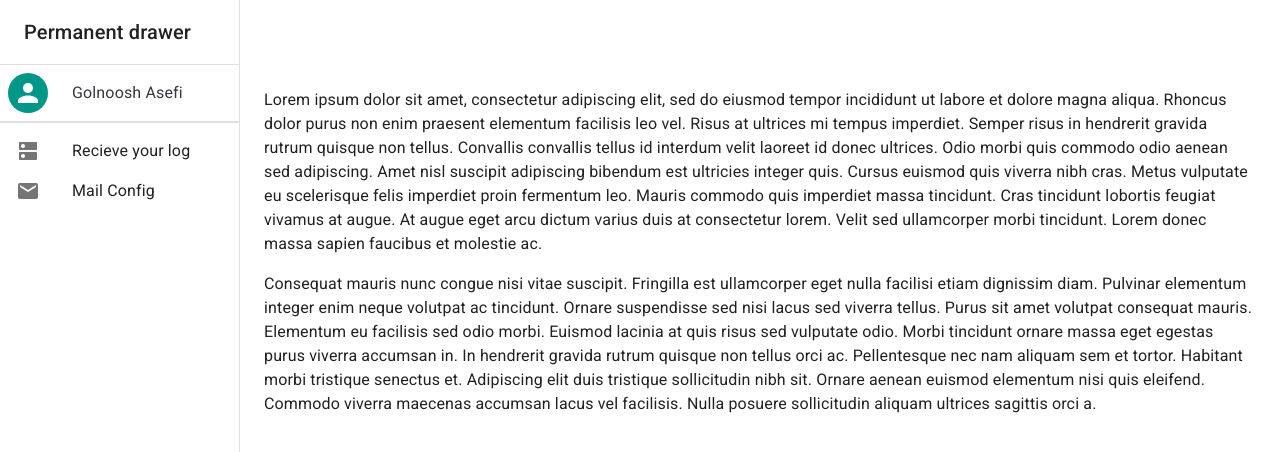
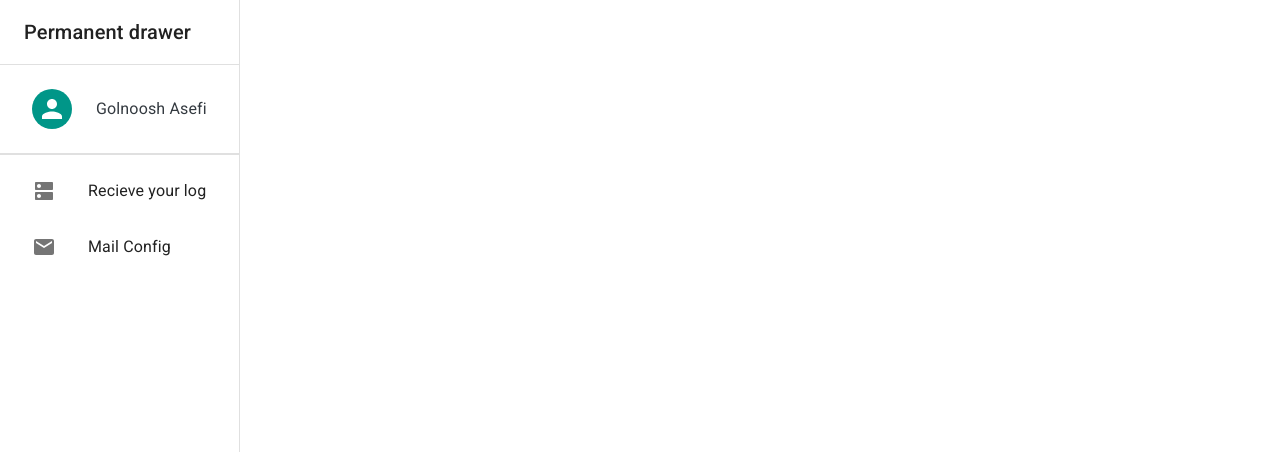
Before and after one commit to golnooshasefi/Internet-Engineering-proj, a React (Create React App) app: page /dhcp-panel in a window 1280 px wide. Shown: the top 452 px of the page. Built offline with nearby package versions, Linux system fonts and the light colour scheme.

Commit message:
Style added

```diff
--- a/package.json
+++ b/package.json
@@ -13,6 +13,7 @@
     "classnames": "^2.3.2",
     "react": "^18.2.0",
     "react-dom": "^18.2.0",
+    "react-router-dom": "^6.6.2",
     "react-scripts": "5.0.1",
     "sass": "^1.57.1",
     "styled-components": "^5.3.6"
--- a/src/Components/AdminSidebar/index.js
+++ b/src/Components/AdminSidebar/index.js
@@ -12,6 +12,9 @@ import ListItemIcon from "@mui/material/ListItemIcon";
 import ListItemText from "@mui/material/ListItemText";
 import InboxIcon from "@mui/icons-material/MoveToInbox";
 import MailIcon from "@mui/icons-material/Mail";
+
+import classes from "../Shared/Sidebar.module.scss";
+
 const drawerWidth = 240;
 function Adminsidebar() {
   return (
--- a/src/Components/DhcpSidebar/index.js
+++ b/src/Components/DhcpSidebar/index.js
@@ -16,7 +16,9 @@ import DnsIcon from "@mui/icons-material/Dns";
 import { AppBar, Avatar, Typography } from "@mui/material";
 import { teal } from "@mui/material/colors";
 
-import classes from "./Dhcpsidebar.module.scss";
+import classes from "../Shared/Sidebar.module.scss";
+import { Link } from "react-router-dom";
+
 const drawerWidth = 240;
 function Dhcpsidebar() {
   return (
@@ -61,21 +63,25 @@ function Dhcpsidebar() {
         <List>
           {/* {["All mail", "Trash", "Spam"].map((text, index) => ( */}
           <ListItem disablePadding>
+            <Link>
               <ListItemButton>
                 <ListItemIcon>
                   <DnsIcon />
                 </ListItemIcon>
                 Recieve your log
               </ListItemButton>
+            </Link>
           </ListItem>
 
           <ListItem disablePadding>
+            <Link>
               <ListItemButton>
                 <ListItemIcon>
                   <InboxIcon />
                 </ListItemIcon>
                 DHCP Config
               </ListItemButton>
+            </Link>
           </ListItem>
 
           <ListItem disablePadding>
--- a/src/Components/MailSidebar/index.js
+++ b/src/Components/MailSidebar/index.js
@@ -15,7 +15,7 @@ import DnsIcon from "@mui/icons-material/Dns";
 import { AppBar, Avatar, Typography } from "@mui/material";
 import { teal } from "@mui/material/colors";
 
-import classes from "./Mailsidebar.module.scss";
+import classes from "../Shared/Sidebar.module.scss";
 
 const drawerWidth = 240;
 function Mailsidebar() {
@@ -60,7 +60,7 @@ function Mailsidebar() {
         <Divider />
         <List>
           {/* {["All mail", "Trash", "Spam"].map((text, index) => ( */}
-          <ListItem disablePadding>
+          <ListItem>
             <ListItemButton>
               <ListItemIcon>
                 <DnsIcon />
@@ -69,7 +69,7 @@ function Mailsidebar() {
             </ListItemButton>
           </ListItem>
 
-          <ListItem disablePadding>
+          <ListItem>
             <ListItemButton>
               <ListItemIcon>
                 <MailIcon />
--- /dev/null
+++ b/src/Components/Shared/Sidebar.module.scss
@@ -0,0 +1,23 @@
+.seller-info {
+  //   margin-top: 2rem;
+  //   padding: 2rem 3rem;
+  //   padding-top: 1.5rem;
+  //   display: flex;
+  color: #343a40;
+
+  &__description {
+    padding: 1rem 1.5rem;
+    font-size: 1rem;
+  }
+  &__title {
+    padding-top: 1rem;
+    padding-left: 1rem;
+  }
+}
+
+.info {
+  display: flex;
+  //   text-align: center;
+  //   justify-content: center;
+  align-content: center;
+}
--- a/src/Components/WebSidebar/index.js
+++ b/src/Components/WebSidebar/index.js
@@ -12,6 +12,9 @@ import ListItemIcon from "@mui/material/ListItemIcon";
 import ListItemText from "@mui/material/ListItemText";
 import InboxIcon from "@mui/icons-material/MoveToInbox";
 import MailIcon from "@mui/icons-material/Mail";
+
+import classes from "../Shared/Sidebar.module.scss";
+
 const drawerWidth = 240;
 function Websidebar() {
   return (
--- a/src/Pages/Panel/index.js
+++ b/src/Pages/Panel/index.js
@@ -9,7 +9,10 @@ import Dhcpsidebar from "../../Components/DhcpSidebar";
 import Mailsidebar from "../../Components/MailSidebar";
 import Websidebar from "../../Components/WebSidebar";
 
+import { Outlet } from "react-router-dom";
+
 const drawerWidth = 240;
+
 function Panel() {
   return (
     <>
@@ -33,42 +36,7 @@ function Panel() {
         <Mailsidebar />
         {/* <Websidebar /> */}
 
-        <Box
-          component="main"
-          sx={{ flexGrow: 1, bgcolor: "background.default", p: 3 }}
-        >
-          <Toolbar />
-          <Typography paragraph>
-            Lorem ipsum dolor sit amet, consectetur adipiscing elit, sed do
-            eiusmod tempor incididunt ut labore et dolore magna aliqua. Rhoncus
-            dolor purus non enim praesent elementum facilisis leo vel. Risus at
-            ultrices mi tempus imperdiet. Semper risus in hendrerit gravida
-            rutrum quisque non tellus. Convallis convallis tellus id interdum
-            velit laoreet id donec ultrices. Odio morbi quis commodo odio aenean
-            sed adipiscing. Amet nisl suscipit adipiscing bibendum est ultricies
-            integer quis. Cursus euismod quis viverra nibh cras. Metus vulputate
-            eu scelerisque felis imperdiet proin fermentum leo. Mauris commodo
-            quis imperdiet massa tincidunt. Cras tincidunt lobortis feugiat
-            vivamus at augue. At augue eget arcu dictum varius duis at
-            consectetur lorem. Velit sed ullamcorper morbi tincidunt. Lorem
-            donec massa sapien faucibus et molestie ac.
-          </Typography>
-          <Typography paragraph>
-            Consequat mauris nunc congue nisi vitae suscipit. Fringilla est
-            ullamcorper eget nulla facilisi etiam dignissim diam. Pulvinar
-            elementum integer enim neque volutpat ac tincidunt. Ornare
-            suspendisse sed nisi lacus sed viverra tellus. Purus sit amet
-            volutpat consequat mauris. Elementum eu facilisis sed odio morbi.
-            Euismod lacinia at quis risus sed vulputate odio. Morbi tincidunt
-            ornare massa eget egestas purus viverra accumsan in. In hendrerit
-            gravida rutrum quisque non tellus orci ac. Pellentesque nec nam
-            aliquam sem et tortor. Habitant morbi tristique senectus et.
-            Adipiscing elit duis tristique sollicitudin nibh sit. Ornare aenean
-            euismod elementum nisi quis eleifend. Commodo viverra maecenas
-            accumsan lacus vel facilisis. Nulla posuere sollicitudin aliquam
-            ultrices sagittis orci a.
-          </Typography>
-        </Box>
+        <Outlet />
       </Box>
     </>
   );
```
Also changed, not shown: src/routes.js (added, +16 -0 lines), 1 other file (tests, documents, lock files or other folders). Lines whose indentation alone changed are shown as unchanged.
